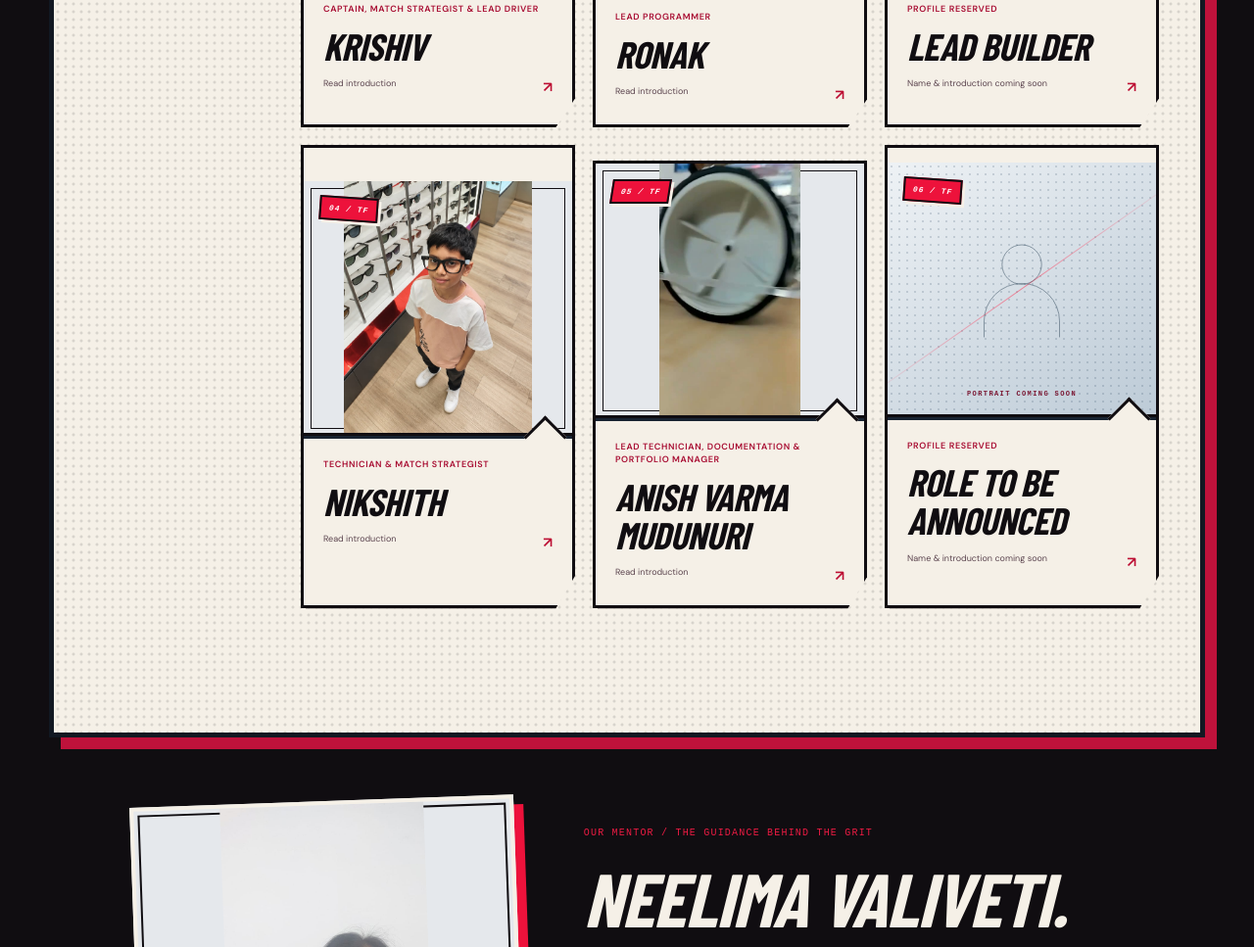
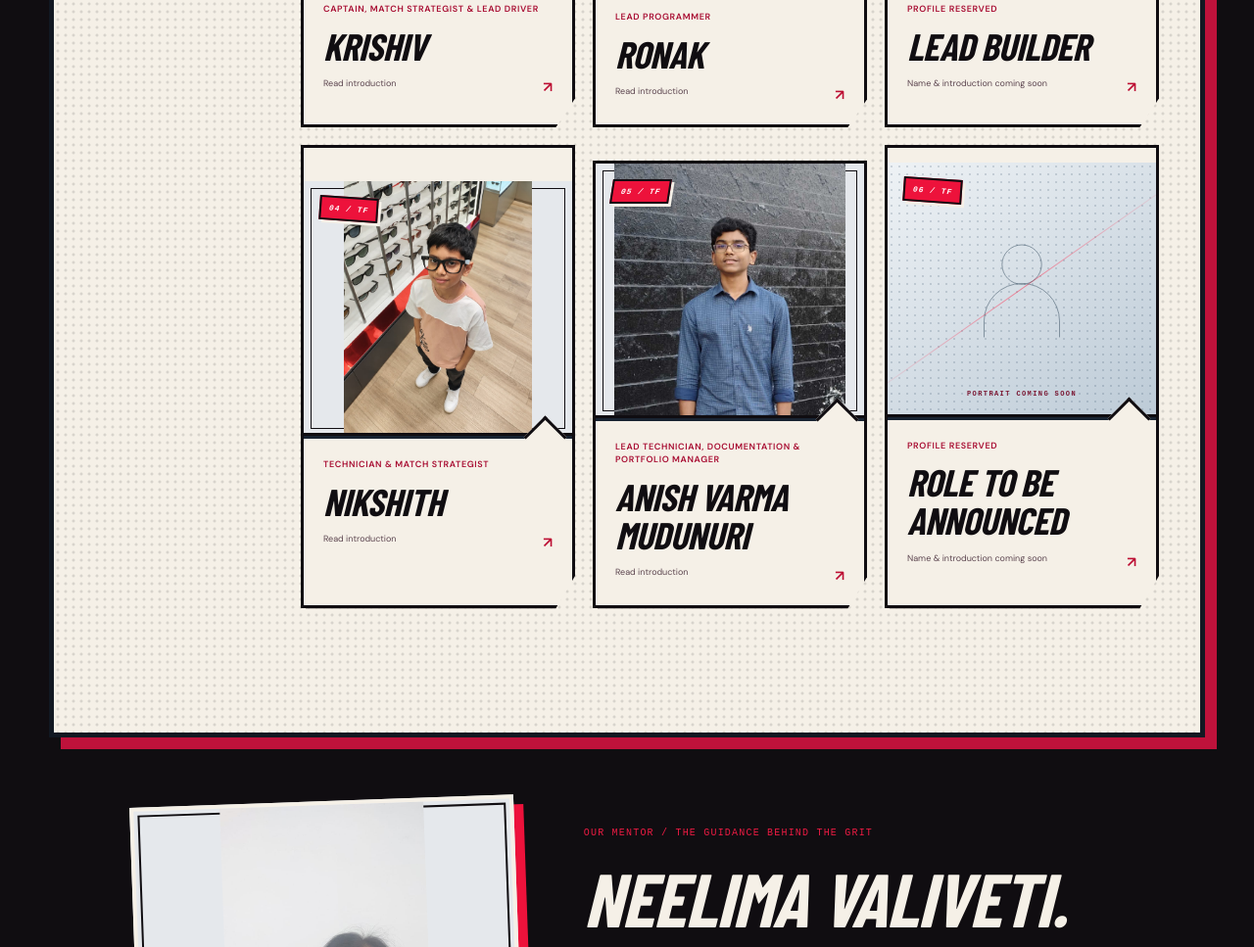
Before and after one commit to Ronak266/NRL-website, a plain HTML site: page index.html in a window 1280 px wide. Shown: the part 3143-4110 px from the top of the page at 98% size. Drawn offline with Linux system fonts and the light colour scheme; some packages are replaced by stand-ins of ours; a script that the page names is missing.

Commit message:
Use Anish actual portrait in Six Minds One Squad team profile

```diff
--- a/index.html
+++ b/index.html
@@ -825,7 +825,7 @@ const members=[
     "role": "Lead Technician, Documentation & Portfolio Manager",
     "school": "Silver Oaks International School, Hyderabad",
     "bio": "Anish Varma Mudunuri is the Lead Technician, Documentation and Portfolio Manager of Team TitanForge at the National Robotics League. Passionate about robotics, engineering and innovation, he enjoys turning bold ideas into practical creations through creativity, precision and technical problem-solving. As Lead Technician, he helps build a robot that reflects the team's engineering potential, while documenting TitanForge's design process, milestones and achievements. Beyond robotics, he enjoys cricket and badminton, which strengthen his discipline, teamwork and strategic thinking. He believes in pushing limits, embracing challenges and engineering the future with confidence.",
-    "photo": "assets/team-videos/anish.jpg",
+    "photo": "assets/team/anish-varma-munduri.jpg",
     "photoPosition": "50% 32%"
   },
   {
```
